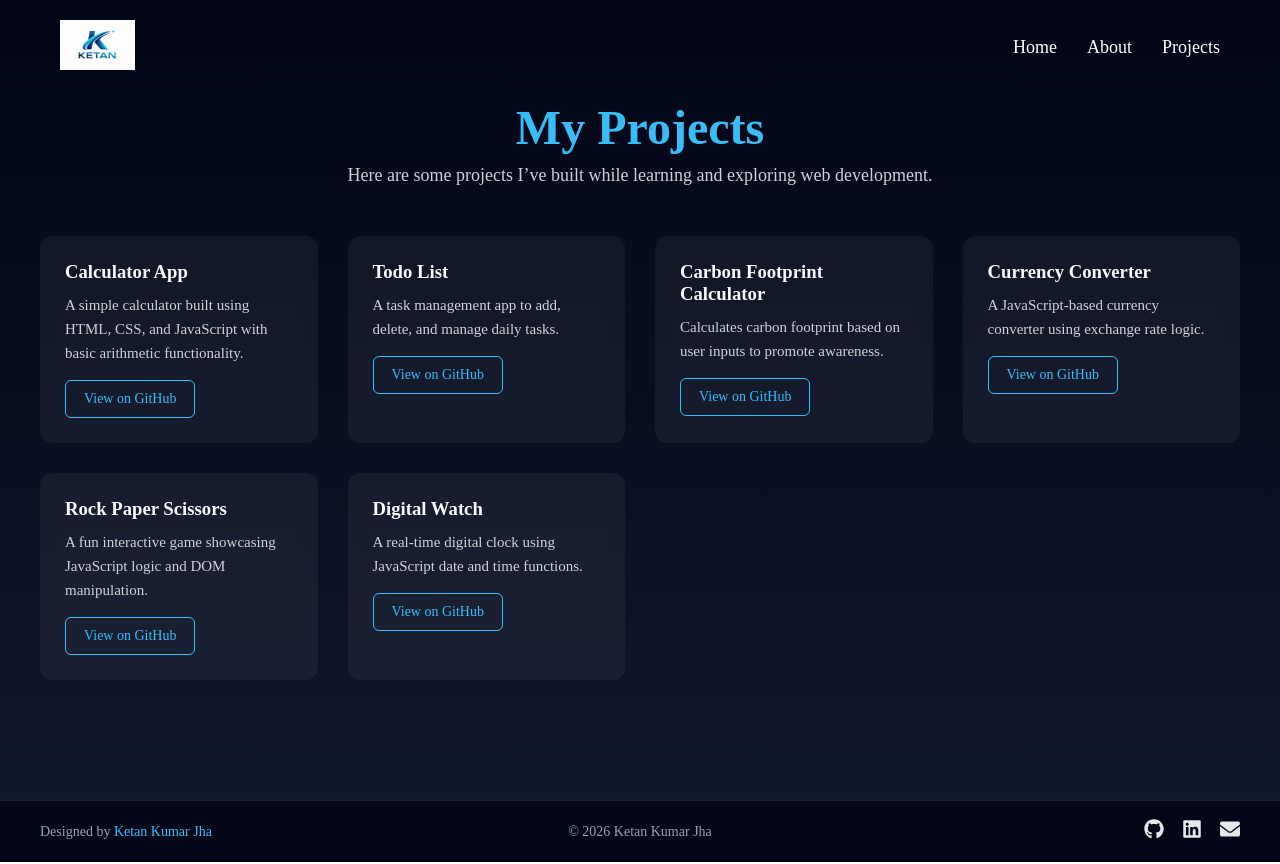
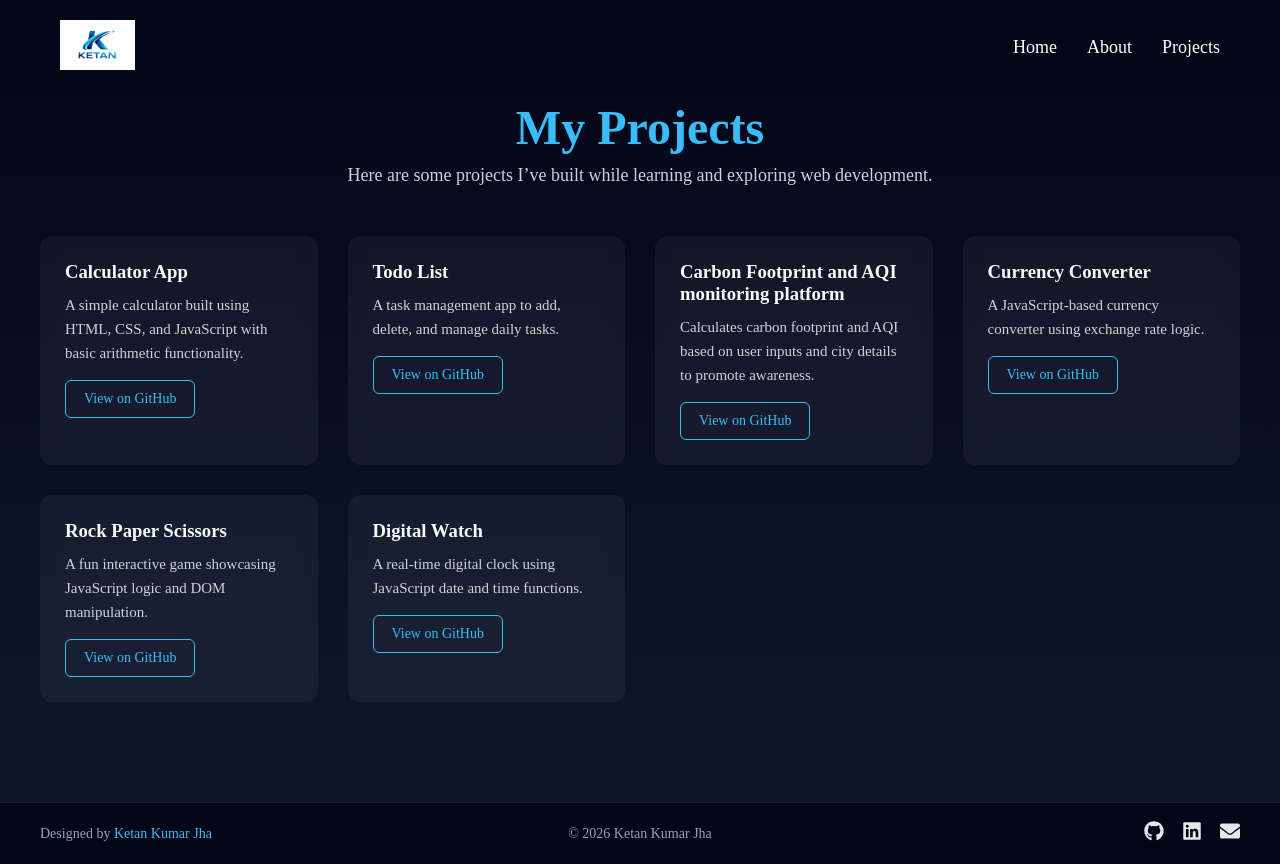
Before and after one commit to ketankumarjha2007/my-portfolio, a React (Vite) app: page /project in a window 1280 px wide. Built offline with nearby package versions, Linux system fonts and the light colour scheme.

Commit message:
Revise project title and description for clarity
Updated project description and link.

```diff
--- a/src/Project.jsx
+++ b/src/Project.jsx
@@ -42,12 +42,12 @@ function Project() {
                 </div>
 
                 <div className="project-card">
-                    <h3>Carbon Footprint Calculator</h3>
+                    <h3>Carbon Footprint and AQI monitoring platform</h3>
                     <p>
-                        Calculates carbon footprint based on user inputs to promote awareness.
+                        Calculates carbon footprint and AQI based on user inputs and city details to promote awareness.
                     </p>
                     <a
-                        href="https://github.com/ketankumarjha2007/Carbon-footprint-calcultor"
+                        href="https://github.com/ketankumarjha2007/Carbon_Footprint"
                         target="_blank"
                         rel="noreferrer"
                         className="project-btn"
```
